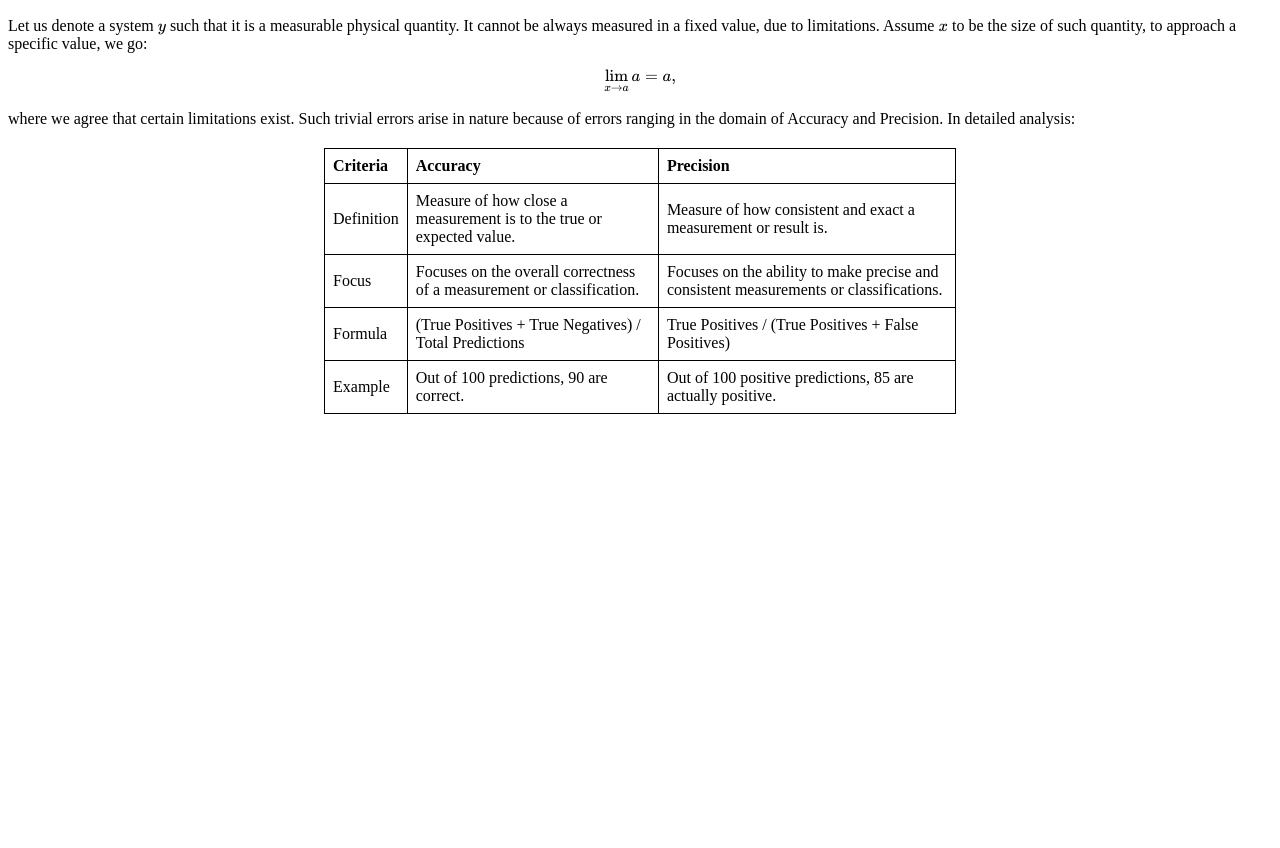
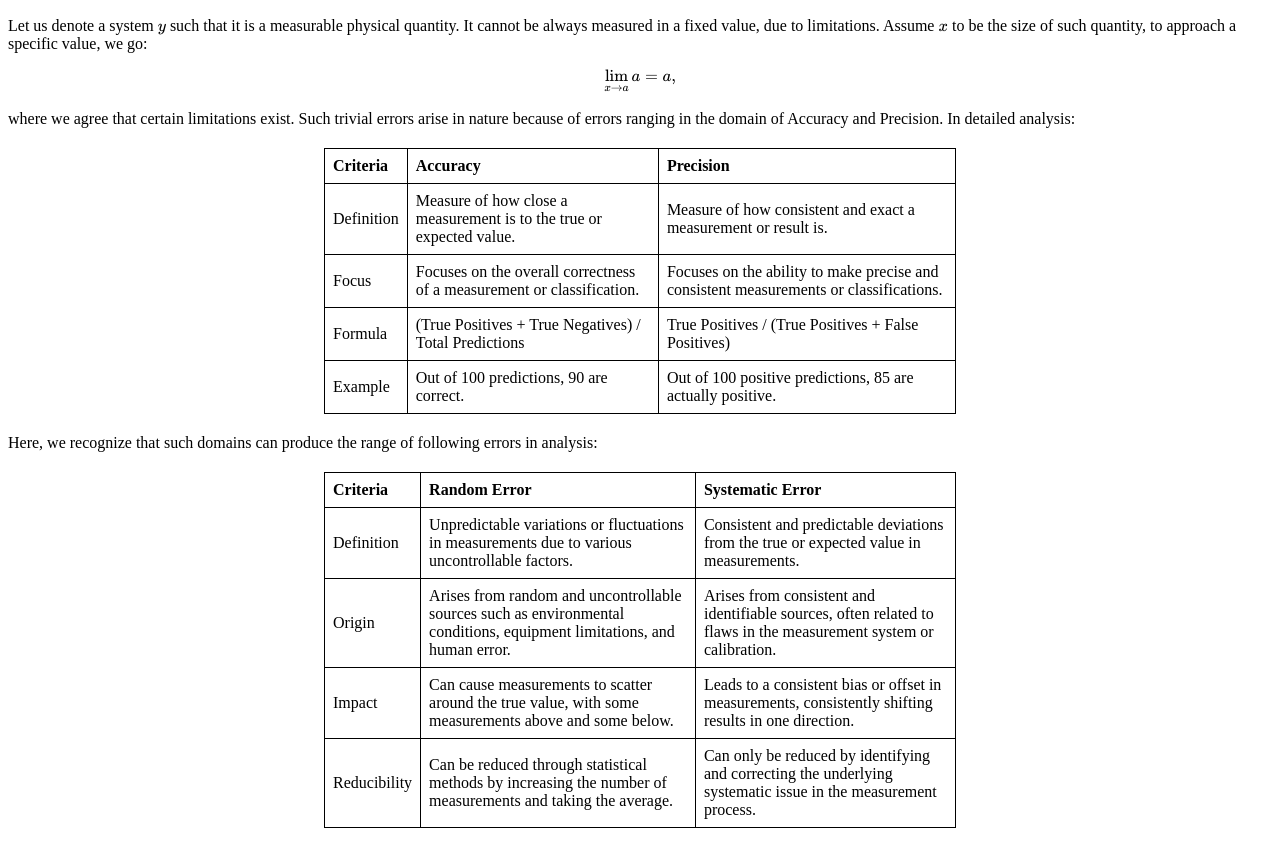
Before and after one commit to B-Consortium/lectures, a plain HTML site: page ~Physics/chapter1.html in a window 1280 px wide. Shown: the part 172-1020 px from the top of the page. Before the commit the page ends 800 px from the top, so only its background shows below. Drawn offline with nearby package versions, Linux system fonts and the light colour scheme; some packages are replaced by stand-ins of ours.

Commit message:
Update chapter1.html

```diff
--- a/~Physics/chapter1.html
+++ b/~Physics/chapter1.html
@@ -32,7 +32,7 @@
     </style>
 </head>
 <body>
- Welcome to B-Consortium AS/A Level Physics, Ladies and Gentleman, (Zainematics would probably say: Hey babies, let's learn Meth). My name is Aitzaz Imtiaz... if you probably opened my work accidentally. I am just a demb guy (genuine claim: I am a published author in computational research at Harvard DataVerse backed by Harvard College), eh, call me emo cz why not. Apart from the ruined professional mess, you can learn more about me on my homepage <a href="https://aitzazimtiaz.github.io/">here</a>. Warning: Gworls do net open ut... I am an ugly nerd.
+ Welcome to B-Consortium AS/A Level Physics, Ladies and Gentleman, (Zainematics would probably say: Hey babies, let's learn Meth). My name is Aitzaz Imtiaz... if you probably opened my work accidentally. I am just a demb guy (genuine claim: I am a published author in computational research at Harvard DataVerse backed by Harvard College), eh, call me emo cz why not. Apart from the ruined professional mess, you can learn more about me on my homepage <a href="https://aitzazimtiaz.github.io/">here</a>. Warning: Guyz do net open ut... I am an ugly nerd.
 
   Let's maintain professional stuff now
  <br>
@@ -70,5 +70,34 @@ $$\lim_{x \to a} a = a,$$
     </tr>
 </table>
 
+Here, we recognize that such domains can produce the range of following errors in analysis:
+<table>
+    <tr>
+        <th>Criteria</th>
+        <th>Random Error</th>
+        <th>Systematic Error</th>
+    </tr>
+    <tr>
+        <td>Definition</td>
+        <td>Unpredictable variations or fluctuations in measurements due to various uncontrollable factors.</td>
+        <td>Consistent and predictable deviations from the true or expected value in measurements.</td>
+    </tr>
+    <tr>
+        <td>Origin</td>
+        <td>Arises from random and uncontrollable sources such as environmental conditions, equipment limitations, and human error.</td>
+        <td>Arises from consistent and identifiable sources, often related to flaws in the measurement system or calibration.</td>
+    </tr>
+    <tr>
+        <td>Impact</td>
+        <td>Can cause measurements to scatter around the true value, with some measurements above and some below.</td>
+        <td>Leads to a consistent bias or offset in measurements, consistently shifting results in one direction.</td>
+    </tr>
+    <tr>
+        <td>Reducibility</td>
+        <td>Can be reduced through statistical methods by increasing the number of measurements and taking the average.</td>
+        <td>Can only be reduced by identifying and correcting the underlying systematic issue in the measurement process.</td>
+    </tr>
+</table>
+
 </body>
 </html>
```
